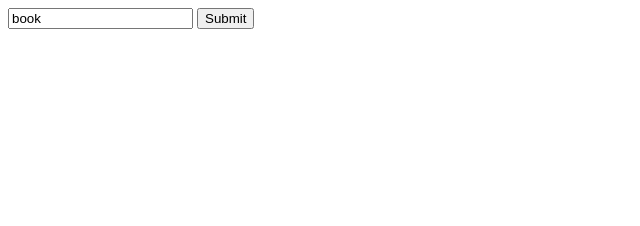
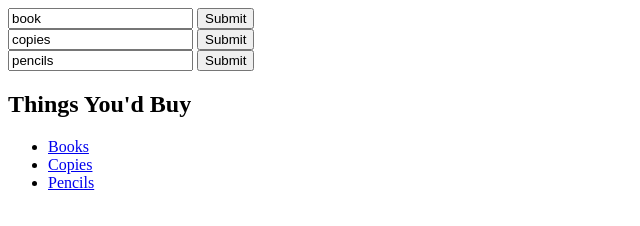
Before and after one commit to ramkbhattarai/StarkProgram, a plain HTML site: page shopingList.html in a window 1280 px wide. Shown: the whole page, without its empty margins (0-640 px from the left). Drawn offline with Linux system fonts and the light colour scheme.

Commit message:
added some features

```diff
--- a/shopingList.html
+++ b/shopingList.html
@@ -9,5 +9,32 @@
         <input name="k" type="text" value="book" />
         <button>Submit</button>
     </form>
+
+    <form action="https://www.amazon.com/s" method="get">
+        <input name="k" type="text" value="copies" />
+        <button>Submit</button>
+    </form>
+
+    <form action="https://www.amazon.com/s" method="get">
+        <input name="k" type="text" value="pencils" />
+        <button>Submit</button>
+    </form>
+    <div>
+        <h2>Things You'd Buy</h2>
+        <ul>
+            <li>
+
+                <a href="https://www.amazon.com/s">Books</a>
+            </li>
+            <li>
+
+                <a href="https://www.amazon.com/s">Copies</a>
+            </li>
+            <li>
+
+                <a href="https://www.amazon.com/s">Pencils</a>
+            </li>
+        </ul>
+    </div>
 </body>
 </html>
```
